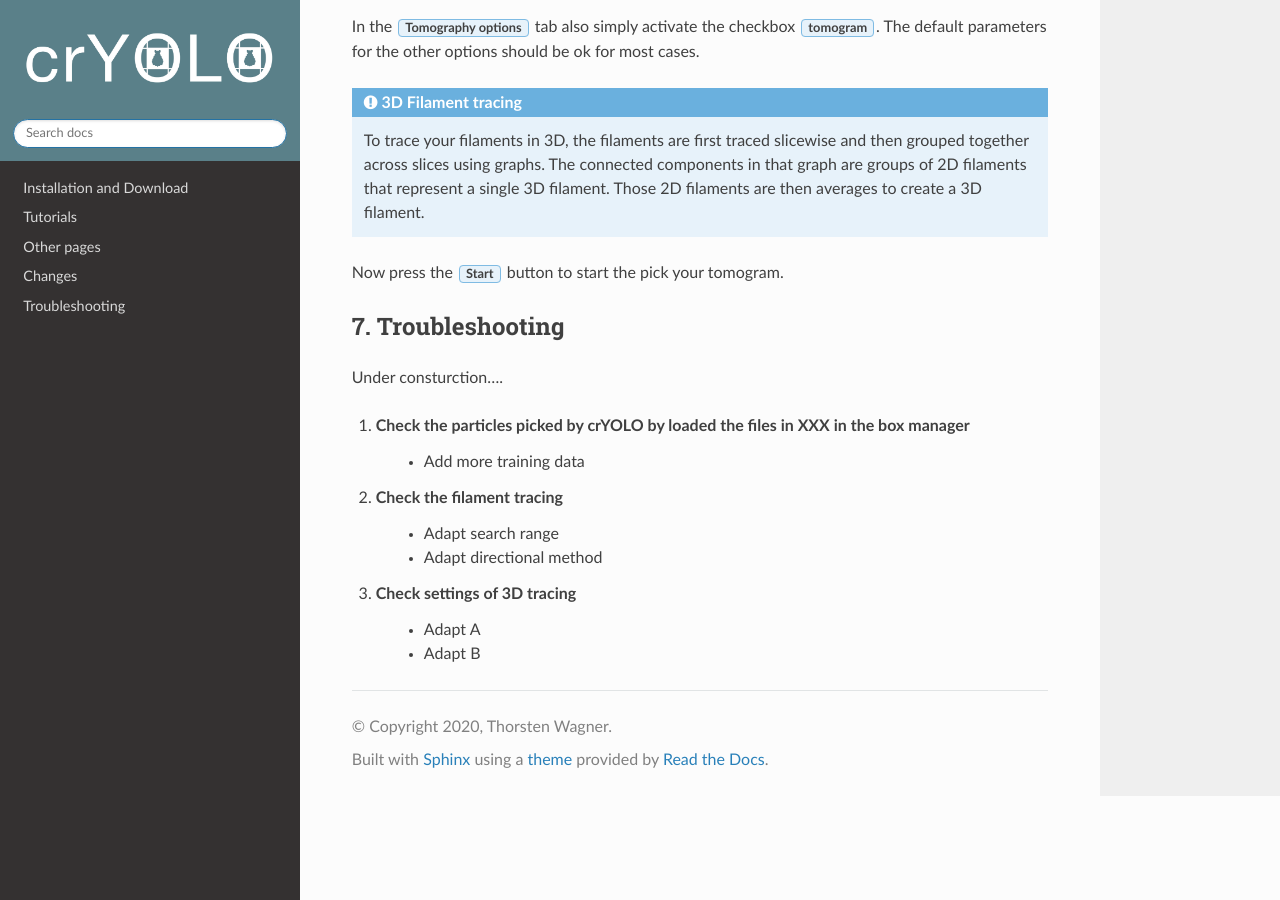
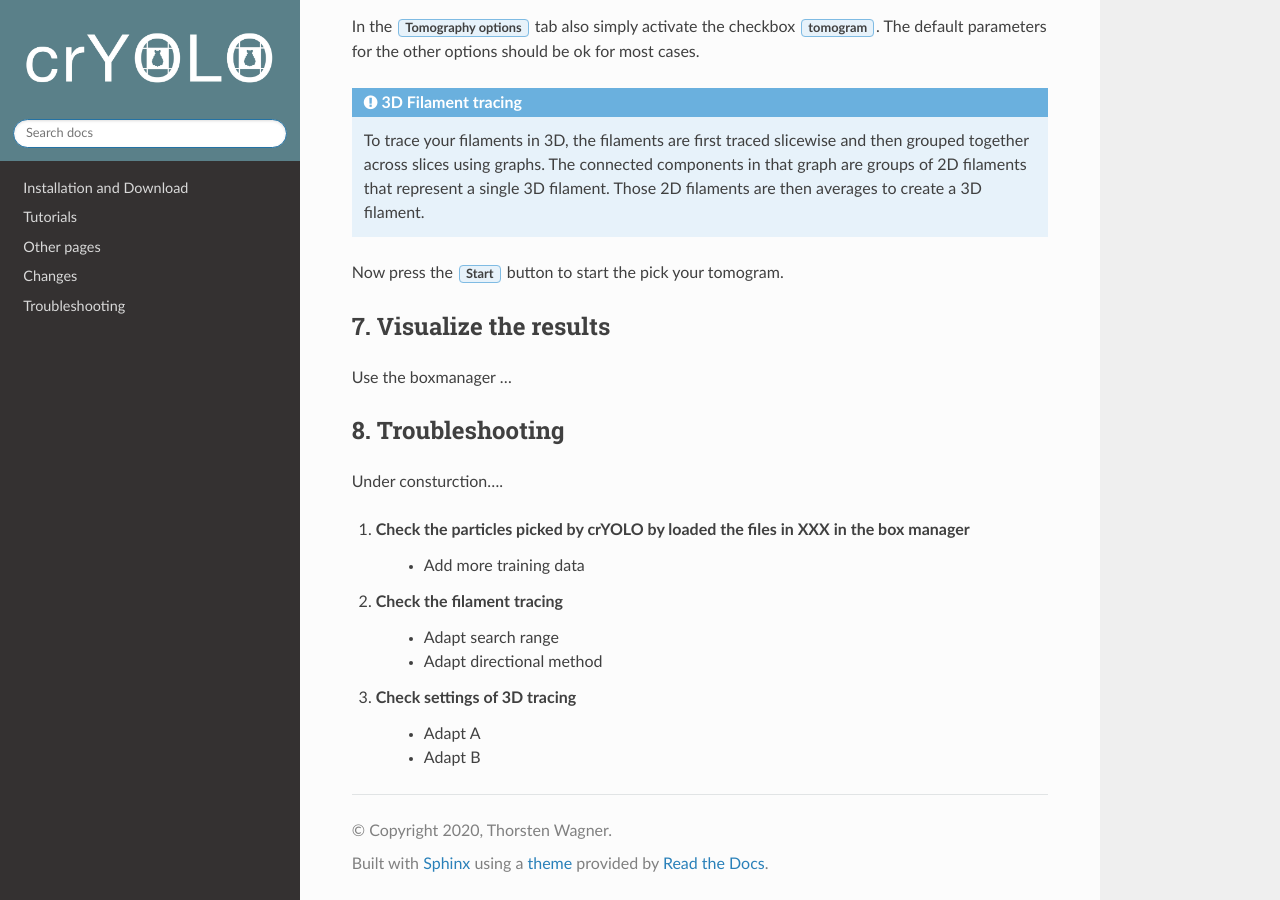
Before and after one commit to MPI-Dortmund/cryolo, a Sphinx documentation site: the page built from source/tutorials/tut06_tomo_filament.rst, in a window 1280 px wide and 900 px high, scrolled down 5137 px. Built offline with Sphinx 7.4.7 and the Read the Docs theme 2.0.0, drawn with Linux system fonts in a browser that asks for light colours.

Commit message:
changed tomo tutorial

```diff
--- a/source/tutorials/tut06_tomo_filament.rst
+++ b/source/tutorials/tut06_tomo_filament.rst
@@ -100,7 +100,11 @@ parameters for the other options should be ok for most cases.
 
 Now press the :guilabel:`Start` button to start the pick your tomogram.
 
-7. Troubleshooting
+7. Visualize the results
+^^^^^^^^^^^^^^^^^^^^^^^^
+Use the boxmanager ...
+
+8. Troubleshooting
 ^^^^^^^^^^^^^^^^^^
 Under consturction....
 
```
